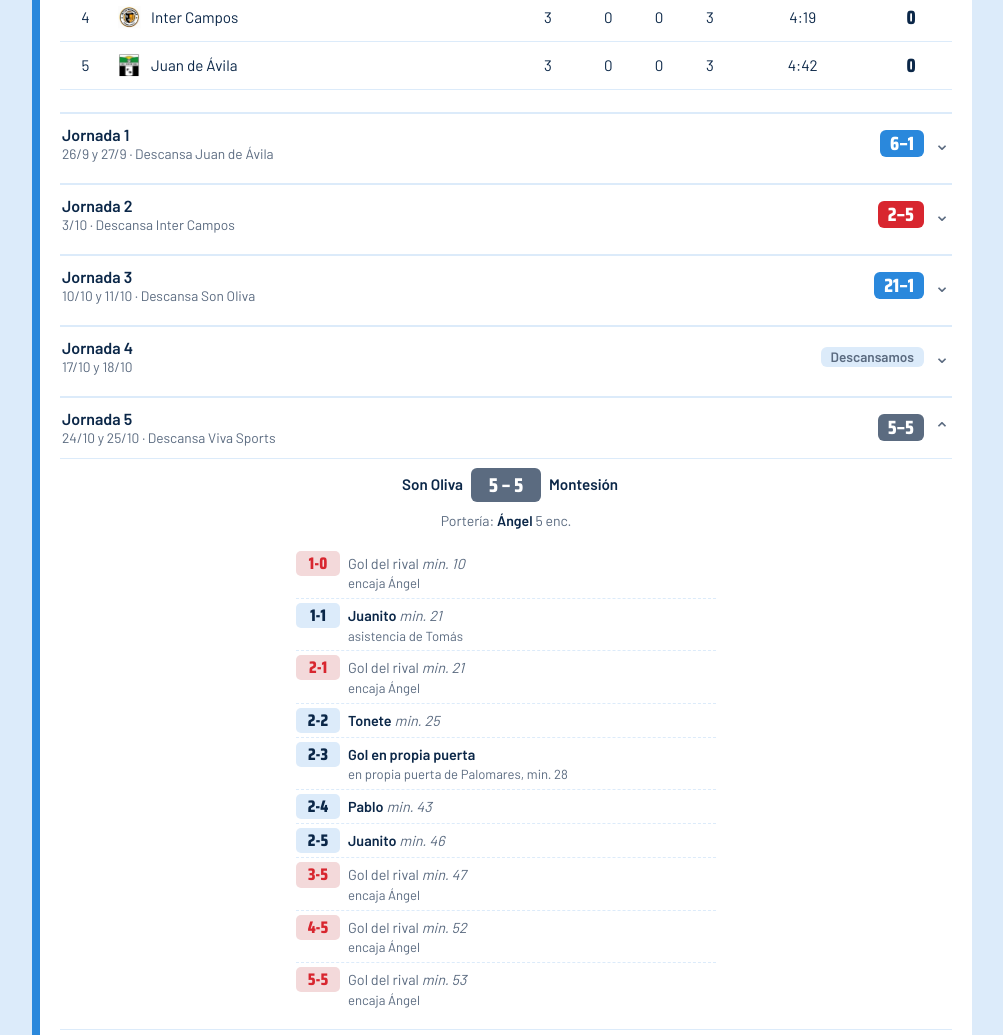
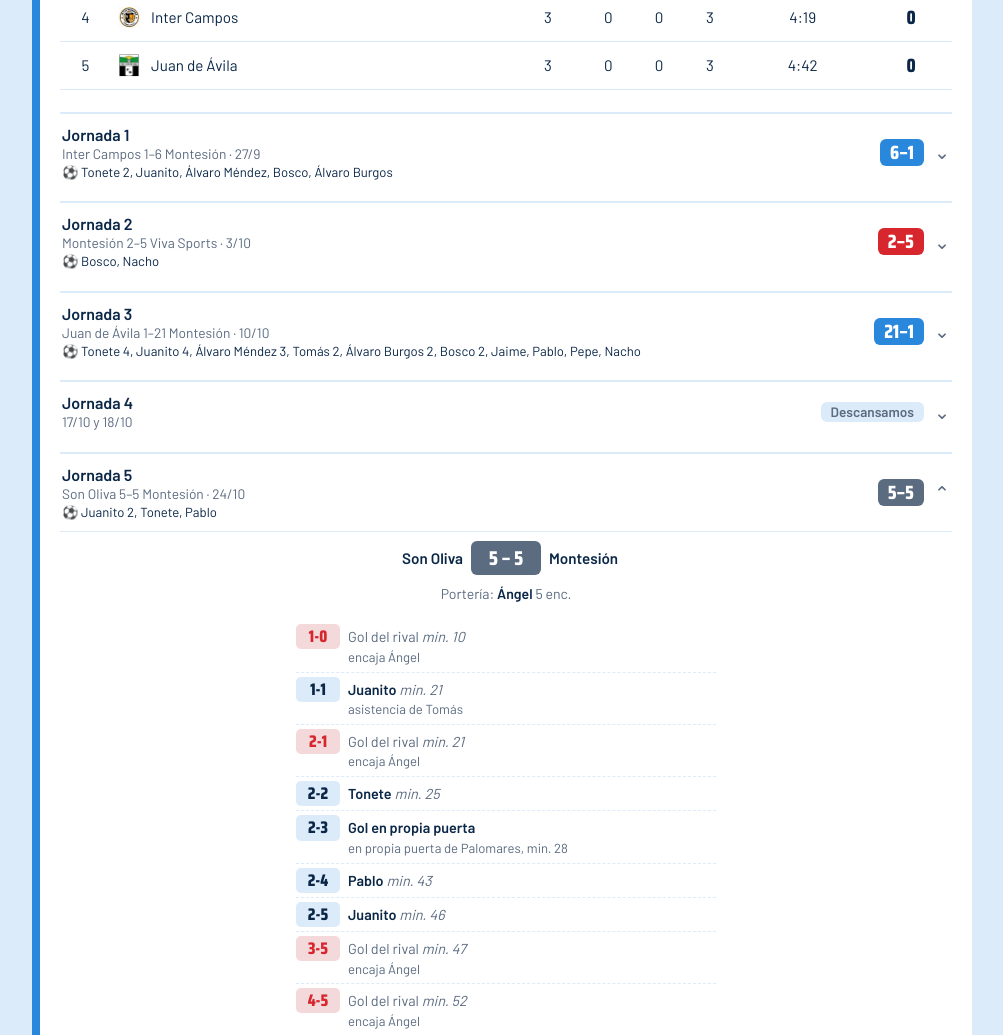
Before and after one commit to paufornertodo/montesioninfantila, a plain HTML site: page index.html in a window 1280 px wide. Shown: the part 2560-3595 px from the top of the page, without its empty margins (138-1141 px from the left). Drawn offline with Linux system fonts and the light colour scheme.

Commit message:
Jornadas plegadas: nuestro partido, resultado y goleadores a la vista
Co-Authored-By: Claude Opus 5.5 <noreply@anthropic.com>
Claude-Session: https://claude.ai/code/session_01VPZWJnvYViKw9HZPDUEH2W

```diff
--- a/index.html
+++ b/index.html
@@ -103,6 +103,7 @@ td.pts{font-family:var(--display);font-weight:800;font-size:1.2rem}
 .jornada>summary:hover .j-tit{color:var(--azul)}
 .j-tit{flex:1;font-weight:600;font-size:1rem;line-height:1.25}
 .j-tit span{display:block;font-weight:400;color:var(--gris);font-size:.86rem}
+.j-tit .j-goles{color:var(--texto,#333);font-size:.82rem;margin-top:2px}
 .res-j{font-family:var(--display);font-weight:800;font-size:1.2rem;line-height:1.2;padding:2px 10px;border-radius:6px;background:var(--azul-claro);color:var(--tinta);white-space:nowrap}
 .res-j.g{background:var(--azul);color:#fff}
 .res-j.p{background:var(--rojo);color:#fff}
@@ -488,6 +489,22 @@ function cruce(p){
   return `<div class="${cls}"><div class="l">${esc(p.local)}</div>${r}<div>${esc(p.visitante)}</div>${det}</div>`;
 }
 
+/* Resumen que se ve con la jornada plegada: nuestro partido y quién marcó */
+function resumenJornada(j, p, fechas){
+  if (!p) return `<span>${fechas}${j.descansa && j.descansa !== EQUIPO.id?` · Descansa ${esc(j.descansa)}`:""}</span>`;
+  const casa = p.local === EQUIPO.id;
+  const cuando = p.fecha ? fechaCorta(p.fecha) : "";
+  if (jugado(p)) {
+    let html = `<span>${esc(p.local)} ${p.gl}–${p.gv} ${esc(p.visitante)}${cuando?` · ${cuando}`:""}</span>`;
+    const t = {};
+    golesDe(p).forEach(x => { const k = nom(x.n); t[k] = (t[k]||0) + x.g; });
+    const gs = Object.entries(t).map(([n,g])=>({n,g})).sort((a,b)=>b.g-a.g);
+    if (gs.length) html += `<span class="j-goles">⚽ ${gs.map(x=>`${esc(nom(x.n))}${x.g>1?` ${x.g}`:""}`).join(", ")}</span>`;
+    return html;
+  }
+  return `<span>${esc(p.local)} – ${esc(p.visitante)}${cuando?` · ${cuando}`:""} · ${casa?"en casa":"fuera"}</span>`;
+}
+
 (function competiciones(){
   const html = COMPETICIONES.map((c, i) => {
     const hay = c.jornadas.length > 0;
@@ -517,7 +534,7 @@ function cruce(p){
         chip = `<span class="res-j desc">Descansamos</span>`;
       }
       return `<details class="jornada" ${n===enCurso?"open":""}>
-        <summary><div class="j-tit">Jornada ${j.j}<span>${fechas}${j.descansa && j.descansa !== EQUIPO.id?` · Descansa ${esc(j.descansa)}`:""}</span></div>${chip}<span class="flecha" aria-hidden="true">⌄</span></summary>
+        <summary><div class="j-tit">Jornada ${j.j}${resumenJornada(j, nuestro, fechas)}</div>${chip}<span class="flecha" aria-hidden="true">⌄</span></summary>
         <div class="j-cuerpo">${j.partidos.map(cruce).join("")}</div></details>`;
     }).join("");
     if (c.ffib) cuerpo += `<div class="ffib"><a class="btn" href="${esc(c.ffib)}" target="_blank" rel="noopener">Resultados y clasificación oficiales en la FFIB</a></div>`;
```
